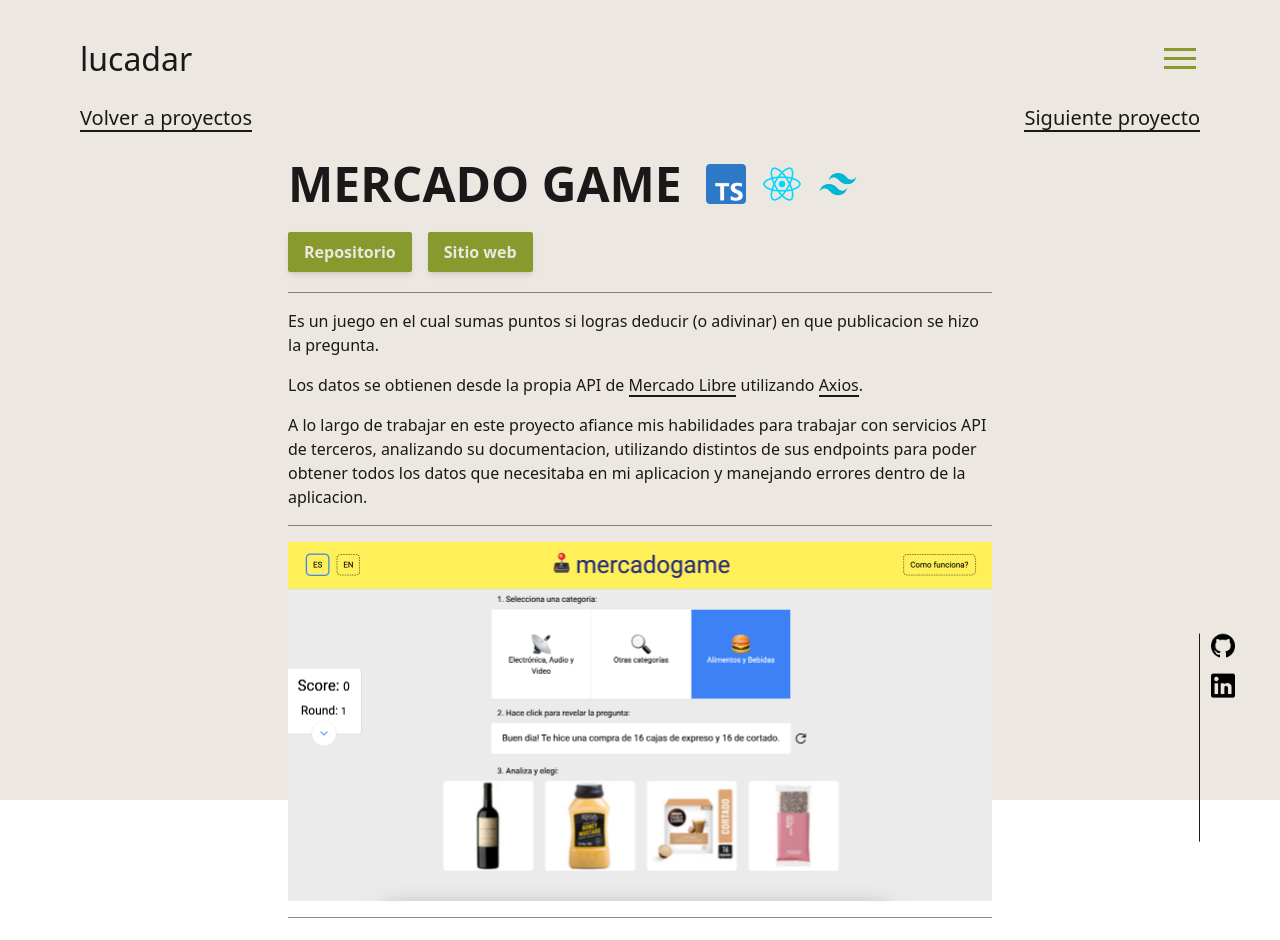
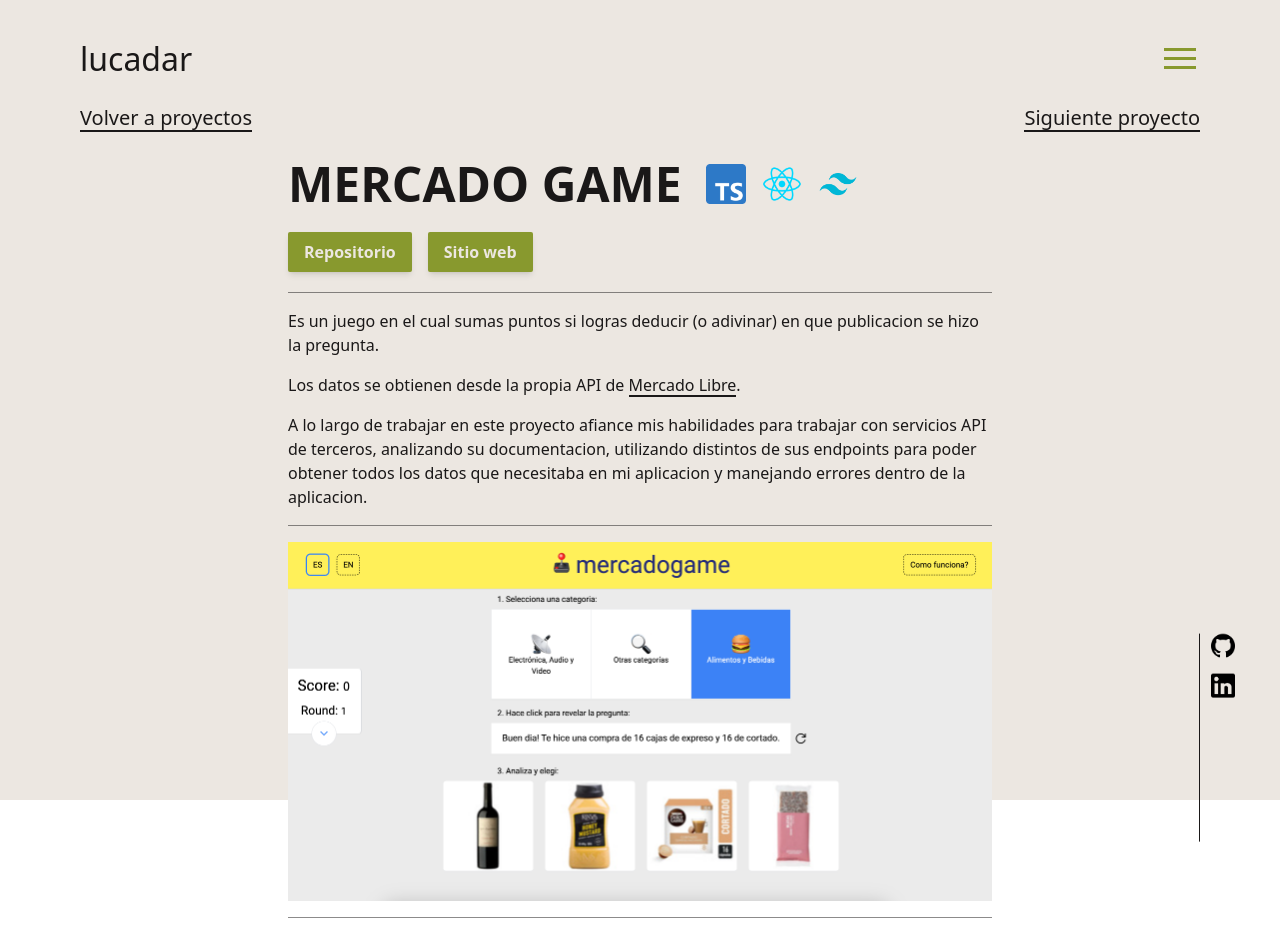
Before and after one commit to lucadard/portfolio, a Next.js app: page /work/mercadogame in a window 1280 px wide. Shown: the top 940 px of the page. Built offline with nearby package versions, Linux system fonts and the light colour scheme.

Commit message:
update text

```diff
--- a/src/pages/work/mercadogame/index.tsx
+++ b/src/pages/work/mercadogame/index.tsx
@@ -24,11 +24,6 @@
         <CoveredLink
           text={'Mercado Libre'}
           href={'https://developers.mercadolibre.com.ar/'}
-        />{' '}
-        utilizando{' '}
-        <CoveredLink
-          text={'Axios'}
-          href={'https://axios-http.com/docs/intro'}
         />
         .
       </p>
```
